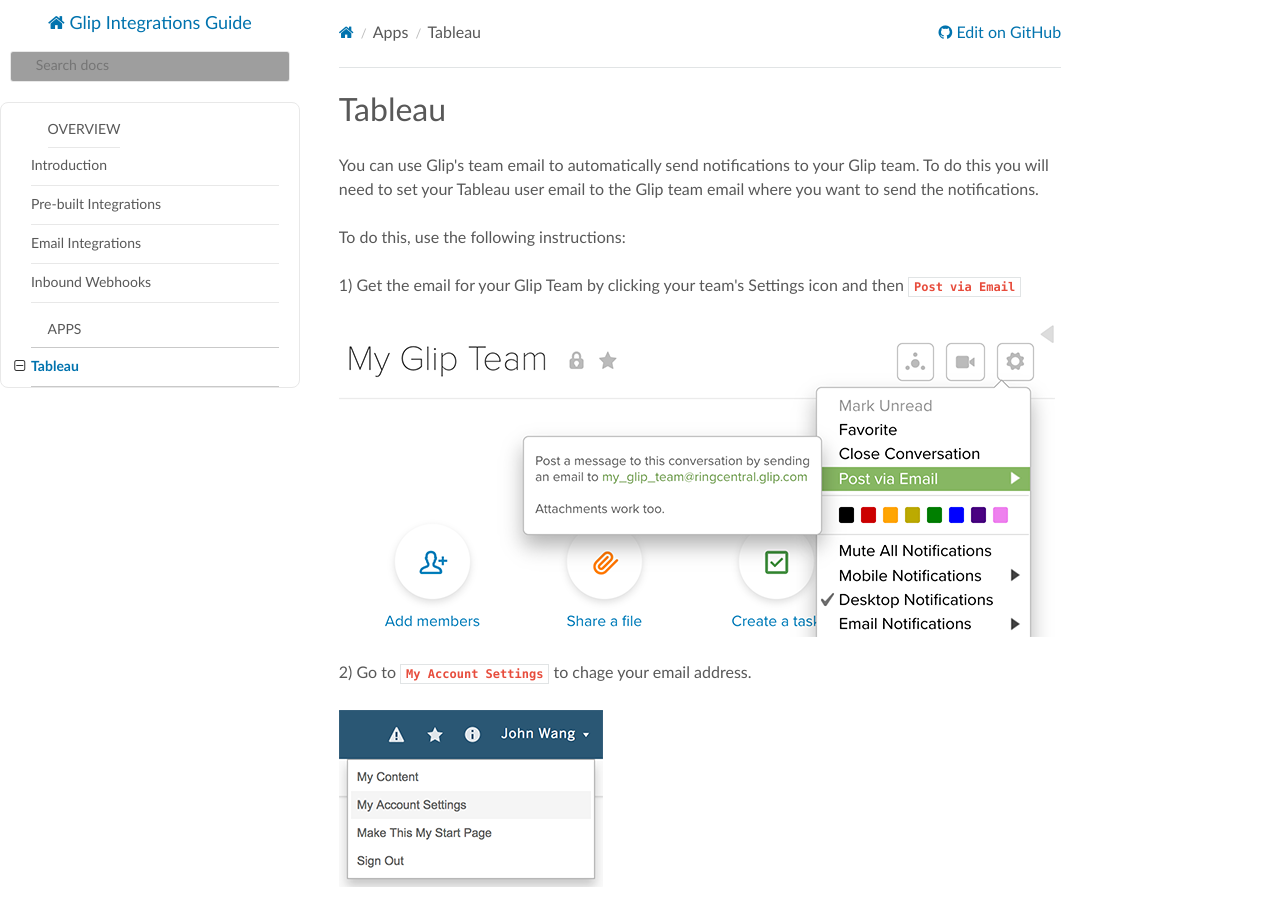
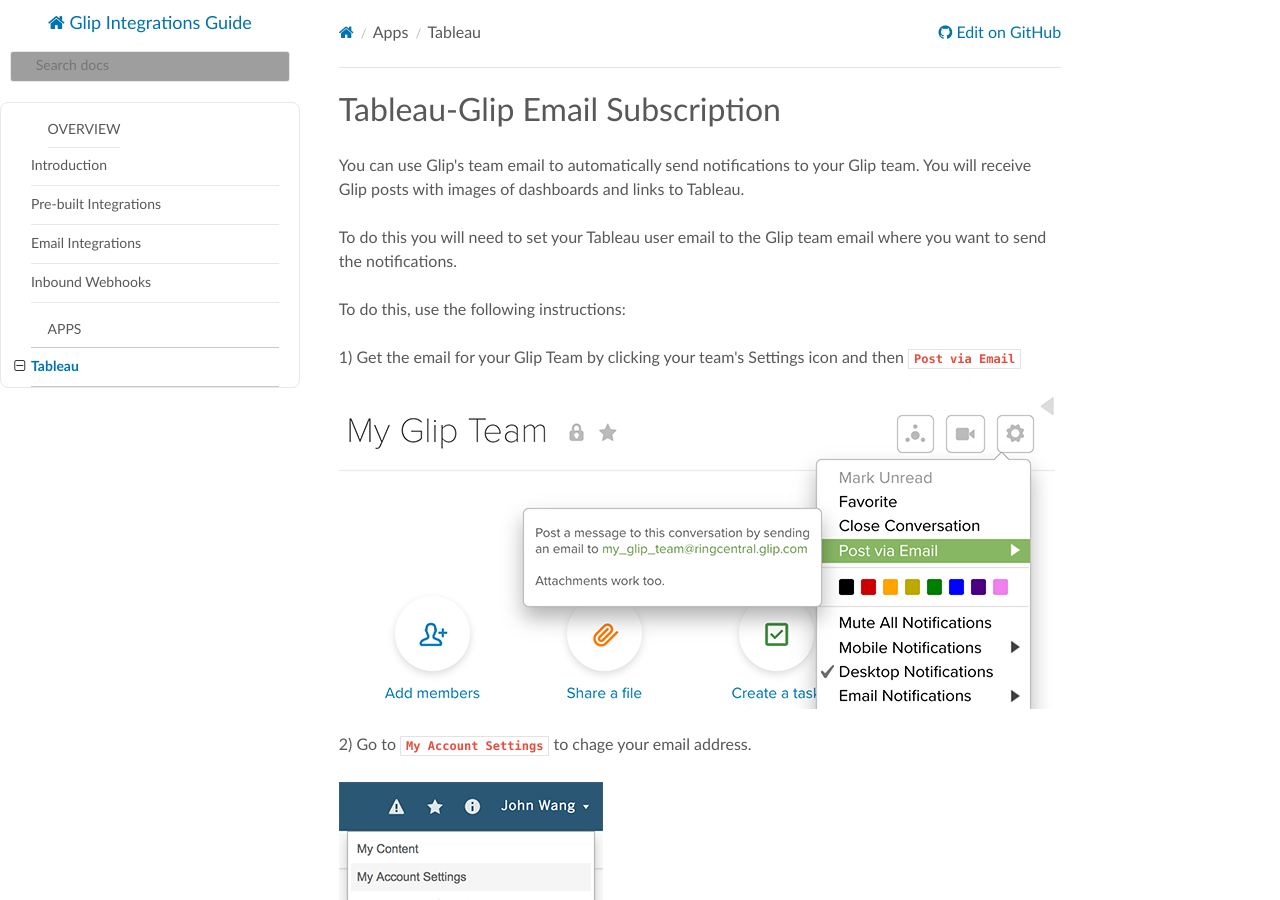
Before and after one commit to grokify/glip-integrations-guide, an MkDocs documentation site: the page built from docs/tableau.md, in a window 1280 px wide and 900 px high. Built offline with MkDocs 1.6.1, drawn with Linux system fonts in a browser that asks for light colours; nearby versions of some CDN libraries; old or Windows-style settings are respelled for this version of MkDocs; grey boxes are pictures that could not be loaded.

Commit message:
update tableau

```diff
--- a/docs/tableau.md
+++ b/docs/tableau.md
@@ -1,6 +1,8 @@
-# Tableau
+# Tableau-Glip Email Subscription
 
-You can use Glip's team email to automatically send notifications to your Glip team. To do this you will need to set your Tableau user email to the Glip team email where you want to send the notifications.
+You can use Glip's team email to automatically send notifications to your Glip team. You will receive Glip posts with images of dashboards and links to Tableau.
+
+To do this you will need to set your Tableau user email to the Glip team email where you want to send the notifications.
 
 To do this, use the following instructions:
 
```
